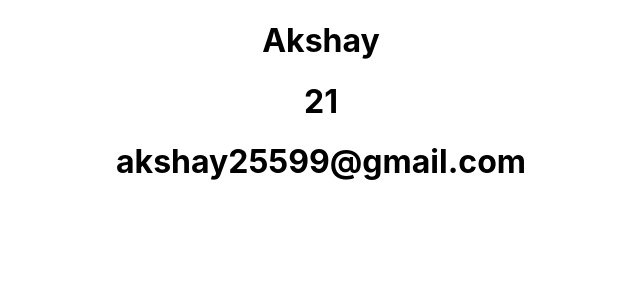
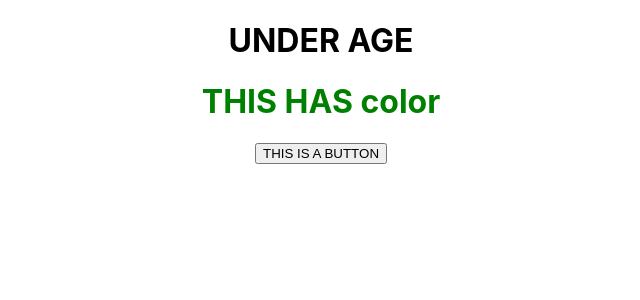
Before and after one commit to Ak25599/my-app, a React (Create React App) app: page / in a window 1280 px wide. Shown: the top 300 px of the page, without its empty margins (319-959 px from the left). Built offline with nearby package versions, Linux system fonts and the light colour scheme.

Commit message:
ternary operations

```diff
--- a/src/App.js
+++ b/src/App.js
@@ -2,24 +2,16 @@
 import './App.css';
 
 function App() {
-  return (
-    <div className="App">
-      <User name= "Akshay" age={21} email= "akshay25599@gmail.com" />
-      <User />
-      <User />
-    </div>
-  );
-}
+  const age = 9;
+  const isGreen = true;
 
+return (
+<div className="App">
+  {age >=18 ? <h1>  OVER AGE</h1> : <h1> UNDER AGE</h1>}
+  <h1 style={{ color: isGreen ? "green" : "red" }}> THIS HAS color </h1>
 
-const User = (props) => {
-  return (
-    <div>
-      <h1> {props.name}</h1>
-      <h1> {props.age}</h1>
-      <h1> {props.email}</h1>
-    </div>
-  )
-
-}
+  {isGreen && <button> THIS IS A BUTTON</button>}
+</div>
+);
+  }
 export default App;
```
